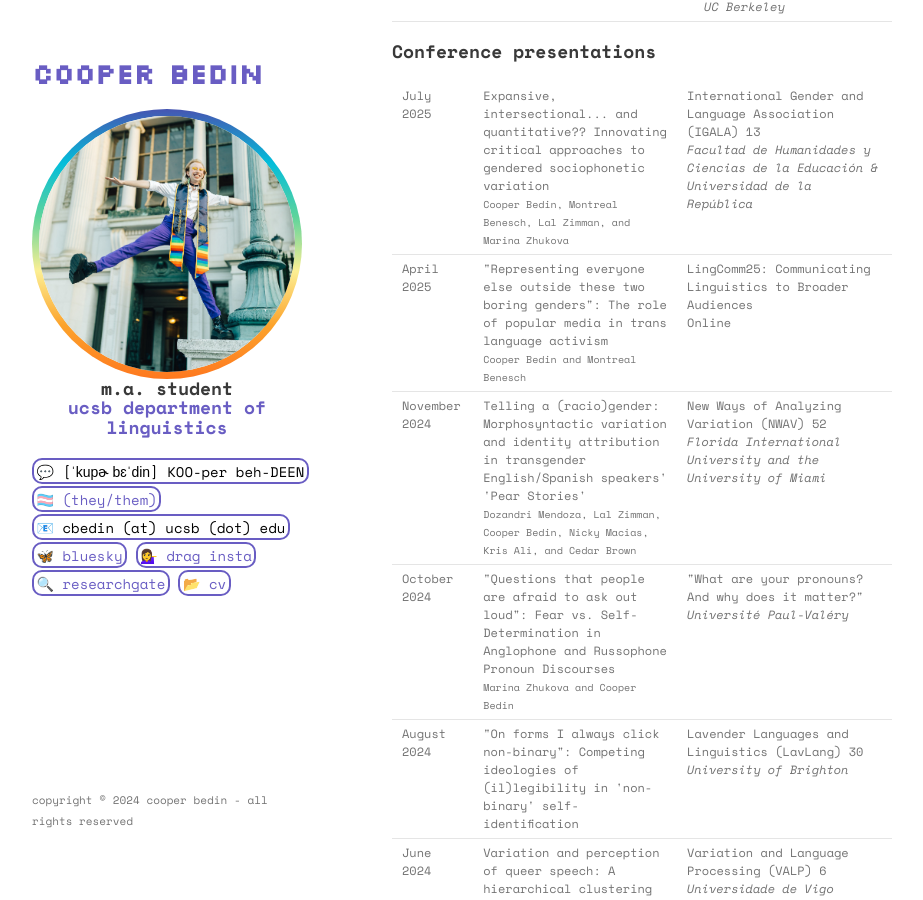
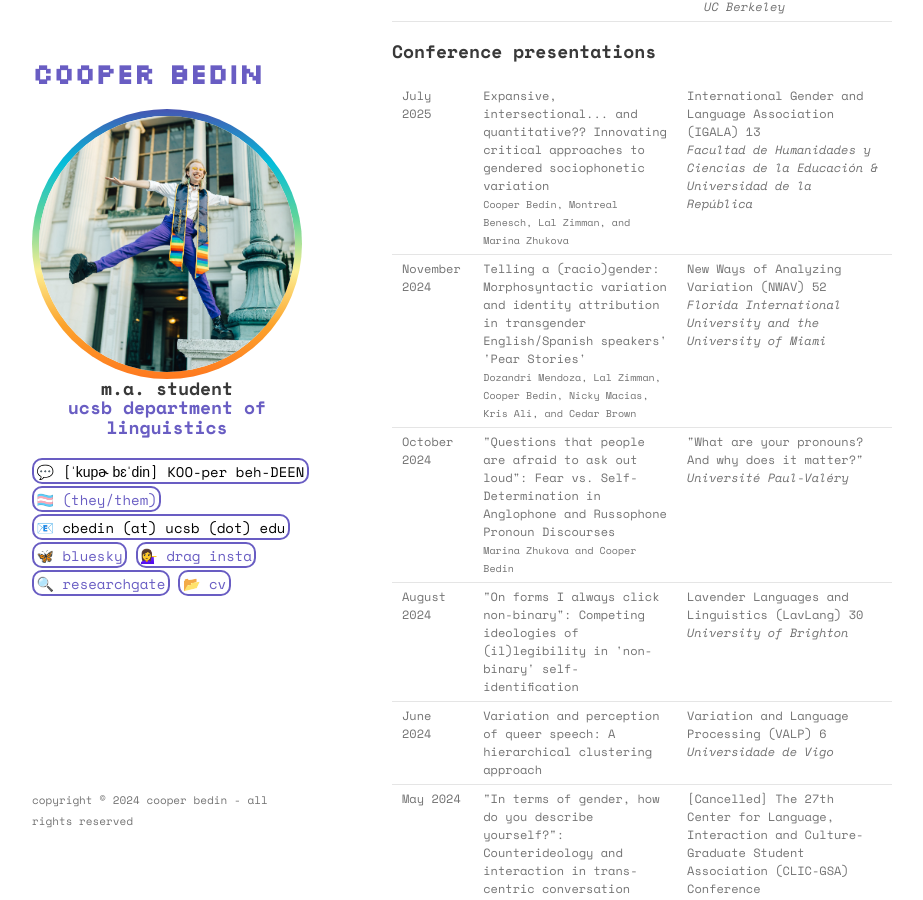
Before and after one commit to cbedin/cbedin.github.io, a Jekyll site: the page built from cv.md, in a window 1280 px wide and 900 px high, scrolled down 3204 px. Shown: the whole window, without its empty margins (178-1101 px from the left). Built offline with Jekyll 4.4.1, drawn with Linux system fonts in a browser that asks for light colours; some of the changed text lies outside the part shown.

Commit message:
additions to cv

```diff
--- a/cv.md
+++ b/cv.md
@@ -336,17 +336,6 @@ layout: default
     </td>
 </tr>
 <tr>
-    <td>April 2025</td>
-    <td>
-    "Representing everyone else outside these two boring genders": The role of popular media in trans language activism<br>
-    <span class="subtext">Cooper Bedin and Montreal Benesch</span>
-    </td>
-    <td>
-    LingComm25: Communicating Linguistics to Broader Audiences<br>
-    Online
-    </td>
-</tr>
-<tr>
     <td>November 2024</td>
     <td>
     Telling a (racio)gender: Morphosyntactic variation and identity attribution in transgender English/Spanish speakers' 'Pear Stories'<br>
@@ -490,6 +479,17 @@ layout: default
 
 ## Poster sessions
 <div class="cv-table-wrapper"><table>
+<tr>
+    <td>April 2025</td>
+    <td>
+    "Representing everyone else outside these two boring genders": The role of popular media in trans language activism<br>
+    <span class="subtext">Cooper Bedin and Montreal Benesch</span>
+    </td>
+    <td>
+    LingComm25: Communicating Linguistics to Broader Audiences<br>
+    Online
+    </td>
+</tr>
 <tr>
     <td>August 2023</td>
     <td>Towards a model of the listener in perception of queer speech</td>
@@ -870,6 +870,15 @@ layout: default
     </td>
 </tr>
 <tr>
+    <td>February 2025</td>
+    <td>Judge - Grad Slam</td>
+    <td>
+    <br>
+    Graduate Division<br>
+    <i>UC Santa Barbara</i>
+    </td>
+</tr>
+<tr>
     <td>September 2024–Present</td>
     <td>Coordinator</td>
     <td>
```
